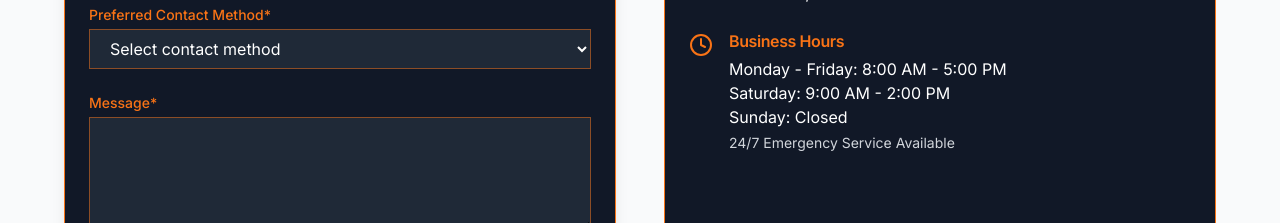
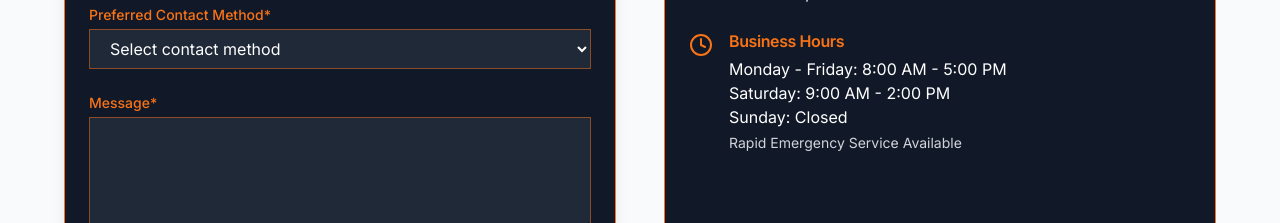
Before and after one commit to Hash0utlaw/sr, a Next.js app: page /contact in a window 1280 px wide. Shown: the part 880-1103 px from the top of the page. Built offline with nearby package versions, Linux system fonts and the light colour scheme.

Commit message:
emergency fix

```diff
--- a/components/ContactForm.tsx
+++ b/components/ContactForm.tsx
@@ -251,7 +251,7 @@ export default function ContactForm() {
               <p className="text-white">Monday - Friday: 8:00 AM - 5:00 PM</p>
               <p className="text-white">Saturday: 9:00 AM - 2:00 PM</p>
               <p className="text-white">Sunday: Closed</p>
-              <p className="text-sm text-gray-300 mt-1">24/7 Emergency Service Available</p>
+              <p className="text-sm text-gray-300 mt-1">Rapid Emergency Service Available</p>
             </div>
           </div>
         </div>
```
